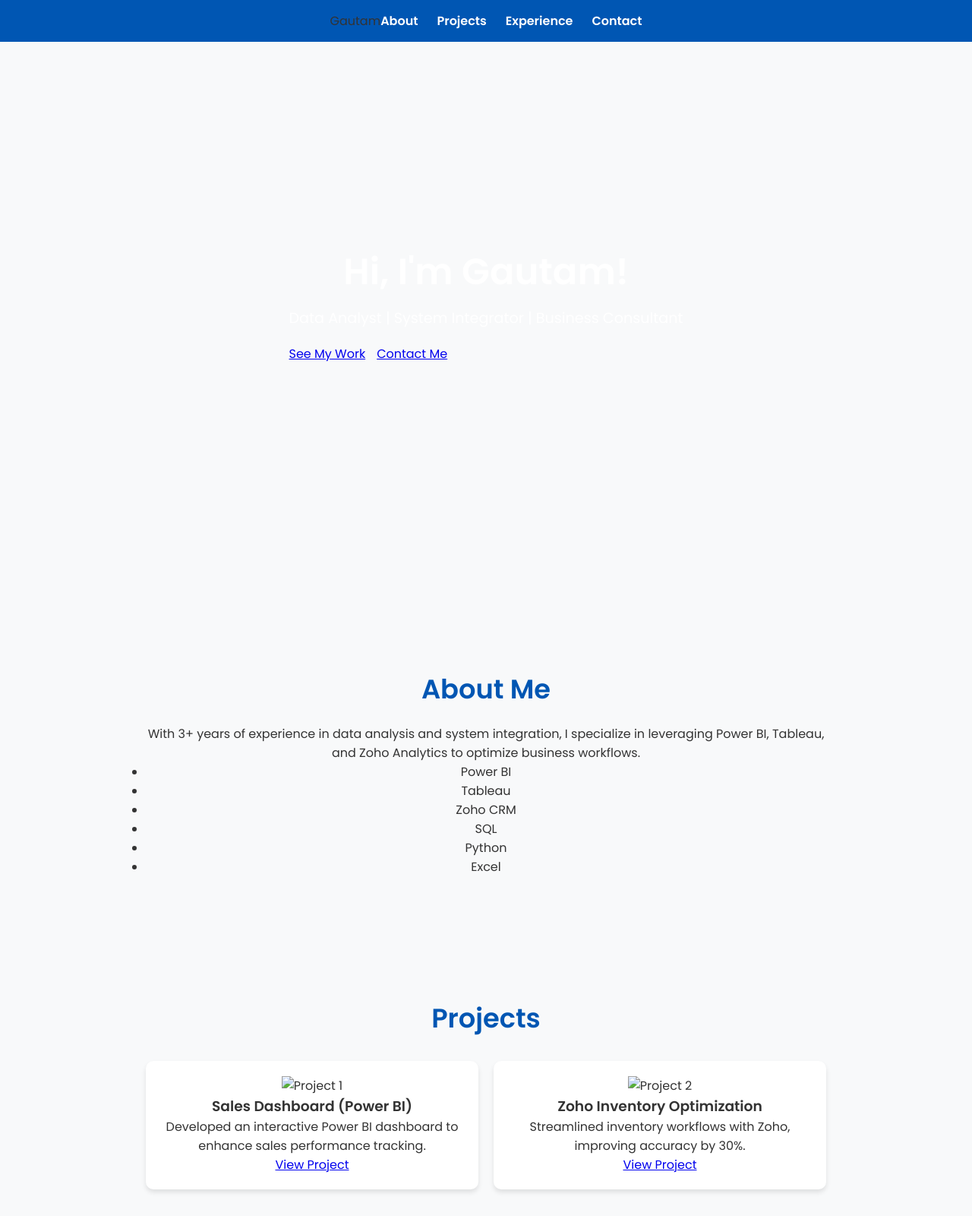
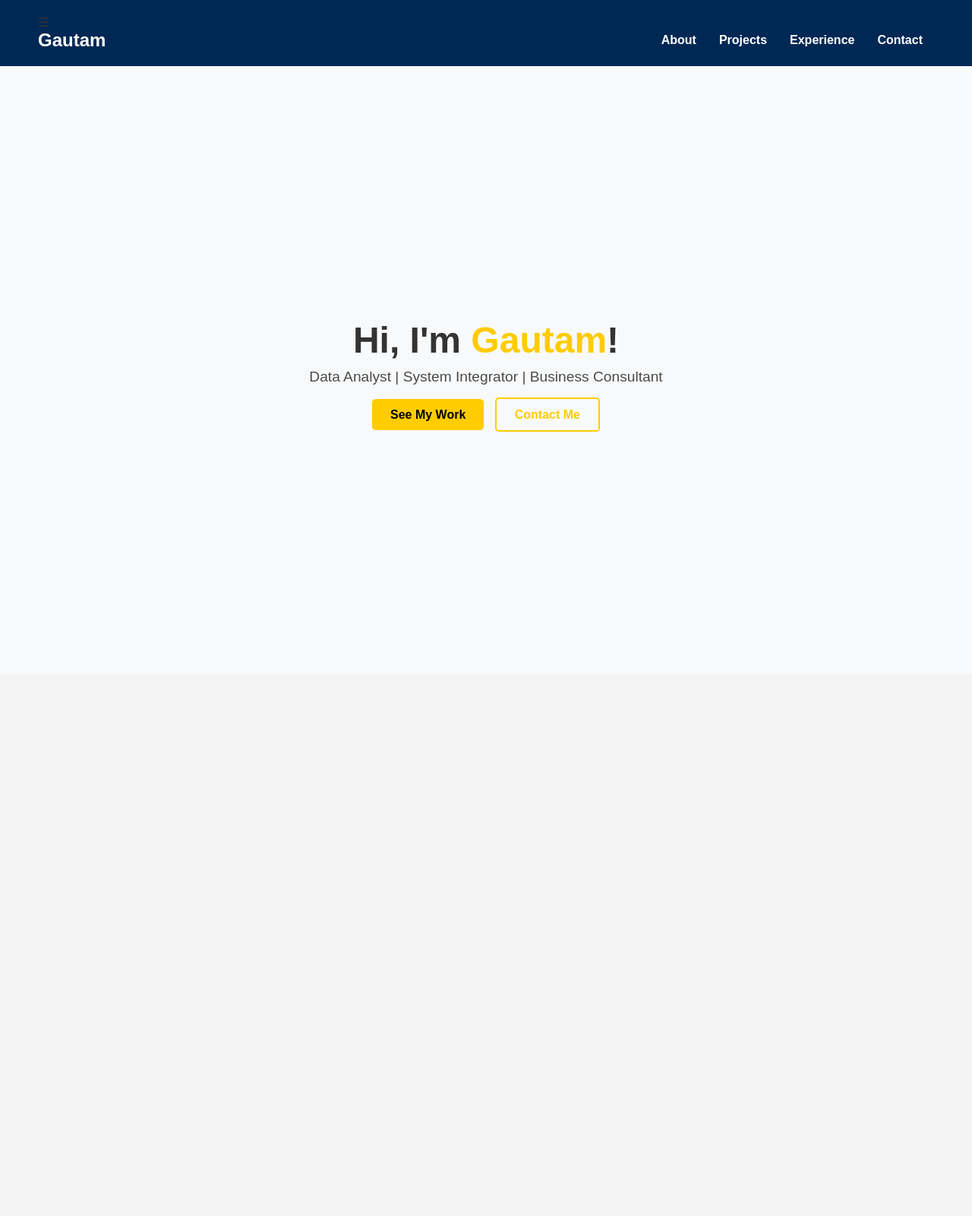
Before and after one commit to Kai1den/Gautam-Portfolio, a plain HTML site: page index.html in a window 1280 px wide. Shown: the top 1600 px of the page at 76% size. After the commit the page ends 887 px from the top, so only its background shows below. Drawn offline with Linux system fonts and the light colour scheme.

Commit message:
Add files via upload

```diff
--- a/index.html
+++ b/index.html
@@ -5,104 +5,31 @@
     <meta name="viewport" content="width=device-width, initial-scale=1.0">
     <title>Gautam's Portfolio</title>
     <link rel="stylesheet" href="styles.css">
-    <script defer src="script.js"></script>
-    <link rel="preconnect" href="https://fonts.googleapis.com">
-    <link href="https://fonts.googleapis.com/css2?family=Poppins:wght@300;400;600&display=swap" rel="stylesheet">
-    <link rel="stylesheet" href="https://cdnjs.cloudflare.com/ajax/libs/font-awesome/6.4.2/css/all.min.css">
 </head>
 <body>
+    <!-- Navbar -->
     <header>
         <nav>
             <div class="logo">Gautam</div>
-            <ul class="nav-links">
-                <li><a href="#about">About</a></li>
-                <li><a href="#projects">Projects</a></li>
-                <li><a href="#experience">Experience</a></li>
-                <li><a href="#contact">Contact</a></li>
+            <ul>
+                <li><a href="#">About</a></li>
+                <li><a href="#">Projects</a></li>
+                <li><a href="#">Experience</a></li>
+                <li><a href="#">Contact</a></li>
             </ul>
         </nav>
     </header>
 
-    <section id="home" class="hero">
-        <div class="container">
-            <h1>Hi, I'm <span>Gautam!</span></h1>
-            <p>Data Analyst | System Integrator | Business Consultant</p>
-            <div class="cta-buttons">
-                <a href="#projects" class="btn">See My Work</a>
-                <a href="#contact" class="btn btn-outline">Contact Me</a>
-            </div>
+    <!-- Hero Section -->
+    <section class="hero-section">
+        <h1>Hi, I'm <span class="highlight">Gautam</span>!</h1>
+        <p class="hero-subtitle">Data Analyst | System Integrator | Business Consultant</p>
+        <div class="cta-buttons">
+            <a href="#" class="cta-primary">See My Work</a>
+            <a href="#" class="cta-secondary">Contact Me</a>
         </div>
     </section>
 
-    <section id="about">
-        <div class="container">
-            <h2>About Me</h2>
-            <p>With 3+ years of experience in data analysis and system integration, I specialize in leveraging Power BI, Tableau, and Zoho Analytics to optimize business workflows.</p>
-            <ul class="skills">
-                <li>Power BI</li>
-                <li>Tableau</li>
-                <li>Zoho CRM</li>
-                <li>SQL</li>
-                <li>Python</li>
-                <li>Excel</li>
-            </ul>
-        </div>
-    </section>
-
-    <section id="projects">
-        <div class="container">
-            <h2>Projects</h2>
-            <div class="projects-grid">
-                <div class="project-card">
-                    <img src="project1.jpg" alt="Project 1">
-                    <h3>Sales Dashboard (Power BI)</h3>
-                    <p>Developed an interactive Power BI dashboard to enhance sales performance tracking.</p>
-                    <a href="#" class="btn">View Project</a>
-                </div>
-                <div class="project-card">
-                    <img src="project2.jpg" alt="Project 2">
-                    <h3>Zoho Inventory Optimization</h3>
-                    <p>Streamlined inventory workflows with Zoho, improving accuracy by 30%.</p>
-                    <a href="#" class="btn">View Project</a>
-                </div>
-            </div>
-        </div>
-    </section>
-
-    <section id="experience">
-        <div class="container">
-            <h2>Experience</h2>
-            <div class="experience-list">
-                <div class="job">
-                    <h3>Business Development Manager</h3>
-                    <p><strong>ROI Hunt Private Limited</strong> (Nov 2024 - Present)</p>
-                    <p>Led strategic outreach, client acquisition, and project coordination, enhancing business efficiency.</p>
-                </div>
-                <div class="job">
-                    <h3>Inventory Analyst</h3>
-                    <p><strong>IDUS Furniture | MR Interiors Pvt Ltd.</strong> (Nov 2021 - Jan 2023)</p>
-                    <p>Integrated Zoho systems, managed inventory workflows, and trained teams on data processes.</p>
-                </div>
-            </div>
-        </div>
-    </section>
-
-    <section id="contact">
-        <div class="container">
-            <h2>Contact Me</h2>
-            <p>Let's connect! Feel free to reach out via email or LinkedIn.</p>
-            <div class="contact-links">
-                <a href="mailto:gautambairwa6891@gmail.com" class="btn">Email</a>
-                <a href="https://www.linkedin.com/in/gautambairwa" target="_blank" class="btn btn-outline">LinkedIn</a>
-                <a href="resume.pdf" download class="btn">Download Resume</a>
-            </div>
-        </div>
-    </section>
-
-    <footer>
-        <div class="container">
-            <p>&copy; 2025 Gautam. All Rights Reserved.</p>
-        </div>
-    </footer>
+    <script src="script.js"></script>
 </body>
 </html>
--- a/script.js
+++ b/script.js
@@ -1,26 +1,12 @@
 document.addEventListener("DOMContentLoaded", function () {
-    // Smooth Scrolling Effect
-    document.querySelectorAll('a[href^="#"]').forEach(anchor => {
-        anchor.addEventListener("click", function (e) {
-            e.preventDefault();
-            document.querySelector(this.getAttribute("href")).scrollIntoView({
-                behavior: "smooth"
-            });
-        });
-    });
+    const nav = document.querySelector("nav ul");
+    const toggleBtn = document.createElement("div");
+    toggleBtn.innerHTML = "&#9776;";
+    toggleBtn.classList.add("toggle-menu");
 
-    // Intersection Observer for Scroll Animations
-    const observer = new IntersectionObserver((entries, observer) => {
-        entries.forEach(entry => {
-            if (entry.isIntersecting) {
-                entry.target.classList.add("fade-in");
-                observer.unobserve(entry.target);
-            }
-        });
-    }, { threshold: 0.3 });
+    document.querySelector("header").prepend(toggleBtn);
 
-    document.querySelectorAll("section").forEach(section => {
-        section.classList.add("hidden");
-        observer.observe(section);
+    toggleBtn.addEventListener("click", function () {
+        nav.classList.toggle("show");
     });
 });
--- a/styles.css
+++ b/styles.css
@@ -1,163 +1,120 @@
-/* Import Google Fonts */
-@import url('https://fonts.googleapis.com/css2?family=Poppins:wght@300;400;600&display=swap');
-
-:root {
-    --primary-color: #0056b3;
-    --secondary-color: #f8f9fa;
-    --text-color: #333;
-    --bg-color: #ffffff;
-    --border-radius: 10px;
-}
-
+/* Global Styles */
 * {
     margin: 0;
     padding: 0;
     box-sizing: border-box;
-    scroll-behavior: smooth;
     font-family: 'Poppins', sans-serif;
 }
-
 body {
-    background: var(--secondary-color);
-    color: var(--text-color);
+    background-color: #f4f4f4;
+    color: #333;
 }
 
-/* Header Navigation */
+/* Navbar */
 header {
-    background: var(--primary-color);
-    padding: 15px 0;
-    position: fixed;
-    width: 100%;
-    top: 0;
-    z-index: 1000;
+    background-color: #002855;
+    padding: 20px 50px;
 }
-
 nav {
     display: flex;
-    justify-content: center;
+    justify-content: space-between;
+    align-items: center;
 }
-
+.logo {
+    color: #ffffff;
+    font-size: 1.5rem;
+    font-weight: bold;
+}
 nav ul {
+    display: flex;
     list-style: none;
-    display: flex;
-    gap: 25px;
 }
-
+nav ul li {
+    margin: 0 15px;
+}
 nav ul li a {
-    color: white;
     text-decoration: none;
-    font-size: 16px;
+    color: #ffffff;
     font-weight: 600;
-    transition: color 0.3s;
+    transition: 0.3s;
 }
-
 nav ul li a:hover {
     color: #ffcc00;
 }
 
 /* Hero Section */
-#home {
-    height: 100vh;
-    background: url('your-image.jpg') center/cover no-repeat;
+.hero-section {
     display: flex;
+    flex-direction: column;
     align-items: center;
     justify-content: center;
+    height: 100vh;
     text-align: center;
-    flex-direction: column;
+    background: #f8f9fa;
+    opacity: 0;
+    transform: translateY(20px);
+    animation: fadeIn 1s ease-in-out forwards;
+}
+h1 {
+    font-size: 3rem;
+    font-weight: 700;
+}
+.highlight {
+    color: #ffcc00;
+}
+.hero-subtitle {
+    font-size: 1.2rem;
+    color: rgba(0, 0, 0, 0.7);
+    margin: 10px 0;
 }
 
-#home h1 {
-    font-size: 3rem;
-    color: white;
-    font-weight: 600;
+/* Buttons */
+.cta-buttons {
+    margin-top: 20px;
+}
+.cta-primary, .cta-secondary {
+    padding: 12px 24px;
+    font-size: 1rem;
+    text-decoration: none;
+    font-weight: bold;
+    border-radius: 5px;
+    transition: 0.3s ease;
+}
+.cta-primary {
+    background: #ffcc00;
+    color: #000;
+}
+.cta-primary:hover {
+    background: #e6b800;
+}
+.cta-secondary {
+    border: 2px solid #ffcc00;
+    color: #ffcc00;
+    margin-left: 10px;
+}
+.cta-secondary:hover {
+    background: #ffcc00;
+    color: #fff;
 }
 
-#home p {
-    font-size: 1.2rem;
-    color: white;
-    margin: 10px 0 20px;
+/* Animations */
+@keyframes fadeIn {
+    to {
+        opacity: 1;
+        transform: translateY(0);
+    }
 }
 
-.cta-buttons {
-    display: flex;
-    gap: 15px;
+/* Responsive Design */
+@media (max-width: 768px) {
+    nav ul {
+        flex-direction: column;
+        display: none;
+    }
+    .hero-section {
+        padding: 0 20px;
+    }
+    h1 {
+        font-size: 2rem;
+    }
 }
-
-.cta {
-    text-decoration: none;
-    background: var(--primary-color);
-    color: white;
-    padding: 12px 24px;
-    border-radius: var(--border-radius);
-    font-weight: 600;
-    transition: all 0.3s;
-}
-
-.cta:hover {
-    background: #ffcc00;
-    color: var(--primary-color);
-}
-
-/* Sections Styling */
-section {
-    padding: 80px 15%;
-    text-align: center;
-}
-
-h2 {
-    font-size: 2.2rem;
-    margin-bottom: 20px;
-    color: var(--primary-color);
-}
-
-/* Project Cards */
-.projects-grid {
-    display: grid;
-    grid-template-columns: repeat(auto-fit, minmax(300px, 1fr));
-    gap: 20px;
-    margin-top: 30px;
-}
-
-.project-card {
-    background: var(--bg-color);
-    border-radius: var(--border-radius);
-    padding: 20px;
-    box-shadow: 0px 4px 6px rgba(0, 0, 0, 0.1);
-    transition: transform 0.3s;
-}
-
-.project-card:hover {
-    transform: translateY(-5px);
-}
-
-/* Contact Section */
-.contact-links {
-    display: flex;
-    justify-content: center;
-    gap: 20px;
-    margin-top: 20px;
-}
-
-.contact-links a {
-    text-decoration: none;
-    background: var(--primary-color);
-    color: white;
-    padding: 12px 20px;
-    border-radius: var(--border-radius);
-    font-weight: 600;
-    transition: all 0.3s;
-}
-
-.contact-links a:hover {
-    background: #ffcc00;
-    color: var(--primary-color);
-}
-
-/* Footer */
-footer {
-    background: var(--primary-color);
-    padding: 20px;
-    text-align: center;
-    color: white;
-    margin-top: 40px;
-}
```
